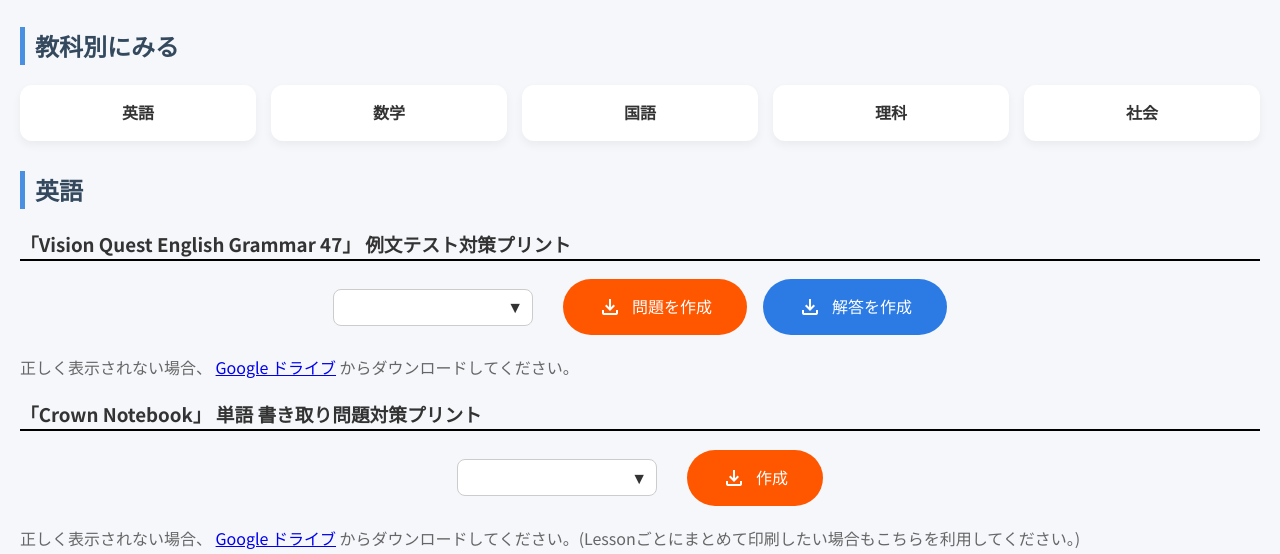
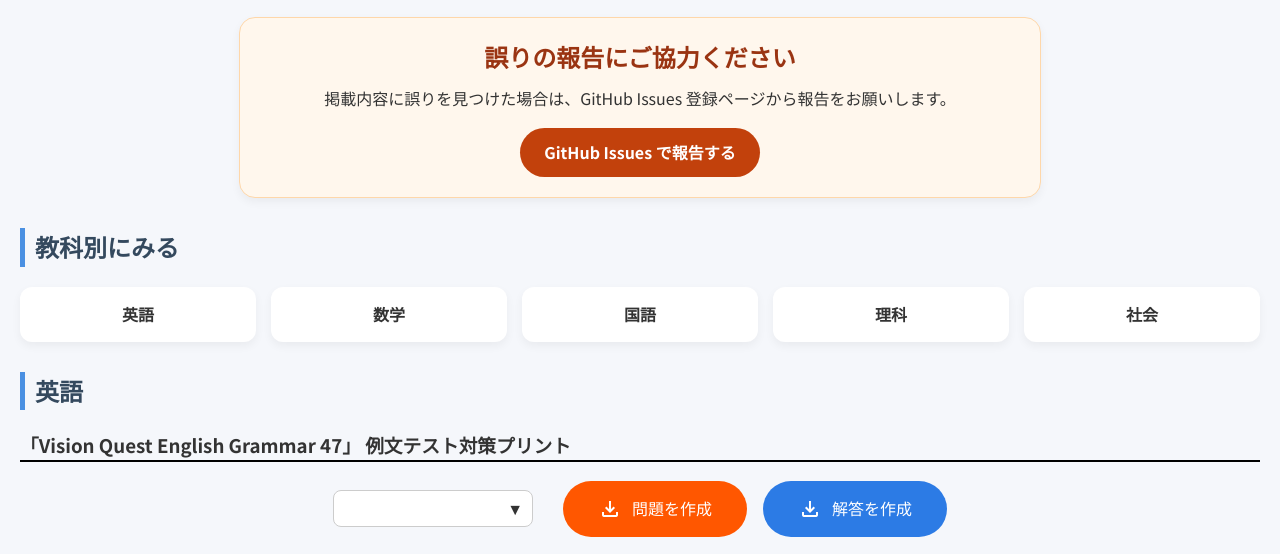
Before and after one commit to SouCraK12345/soucrak12345.github.io, a website: page exam-docs/index.html in a window 1280 px wide. Shown: the part 160-714 px from the top of the page. Drawn offline with nearby package versions, Linux system fonts and the light colour scheme; no server answers.

Commit message:
Add issue report link to exam docs

```diff
--- a/exam-docs/index.html
+++ b/exam-docs/index.html
@@ -33,6 +33,11 @@
     </div>
     <main>
     <h1>テスト対策プリント</h1>
+    <section class="issue-report" aria-labelledby="issue-report-title">
+        <h2 id="issue-report-title">誤りの報告にご協力ください</h2>
+        <p>掲載内容に誤りを見つけた場合は、GitHub Issues 登録ページから報告をお願いします。</p>
+        <a class="issue-report-link" href="https://github.com/soucrak12345/soucrak12345.github.io/issues/new" target="_blank" rel="noopener noreferrer">GitHub Issues で報告する</a>
+    </section>
     <h2>教科別にみる</h2>
     <ul class="subject-container">
         <li><a href="#english">英語</a></li>
--- a/exam-docs/style.css
+++ b/exam-docs/style.css
@@ -18,6 +18,45 @@
     text-align: center;
     color: #2c3e50;
     margin-bottom: 10px;
+}
+
+
+.issue-report {
+    background: #fff7ed;
+    border: 1px solid #fed7aa;
+    border-radius: 16px;
+    box-shadow: 0 4px 10px rgba(0, 0, 0, 0.05);
+    margin: 20px auto 30px;
+    max-width: 760px;
+    padding: 20px;
+    text-align: center;
+}
+
+.issue-report h2 {
+    border-left: 0;
+    color: #9a3412;
+    margin: 0 0 10px;
+    padding-left: 0;
+}
+
+.issue-report p {
+    margin: 0 0 16px;
+}
+
+.issue-report-link {
+    background: #c2410c;
+    border-radius: 9999px;
+    color: white;
+    display: inline-block;
+    font-weight: bold;
+    padding: 12px 24px;
+    text-decoration: none;
+    transition: 0.2s;
+}
+
+.issue-report-link:hover {
+    background: #9a3412;
+    transform: translateY(-2px);
 }
 
 /* セクションタイトル */
```
